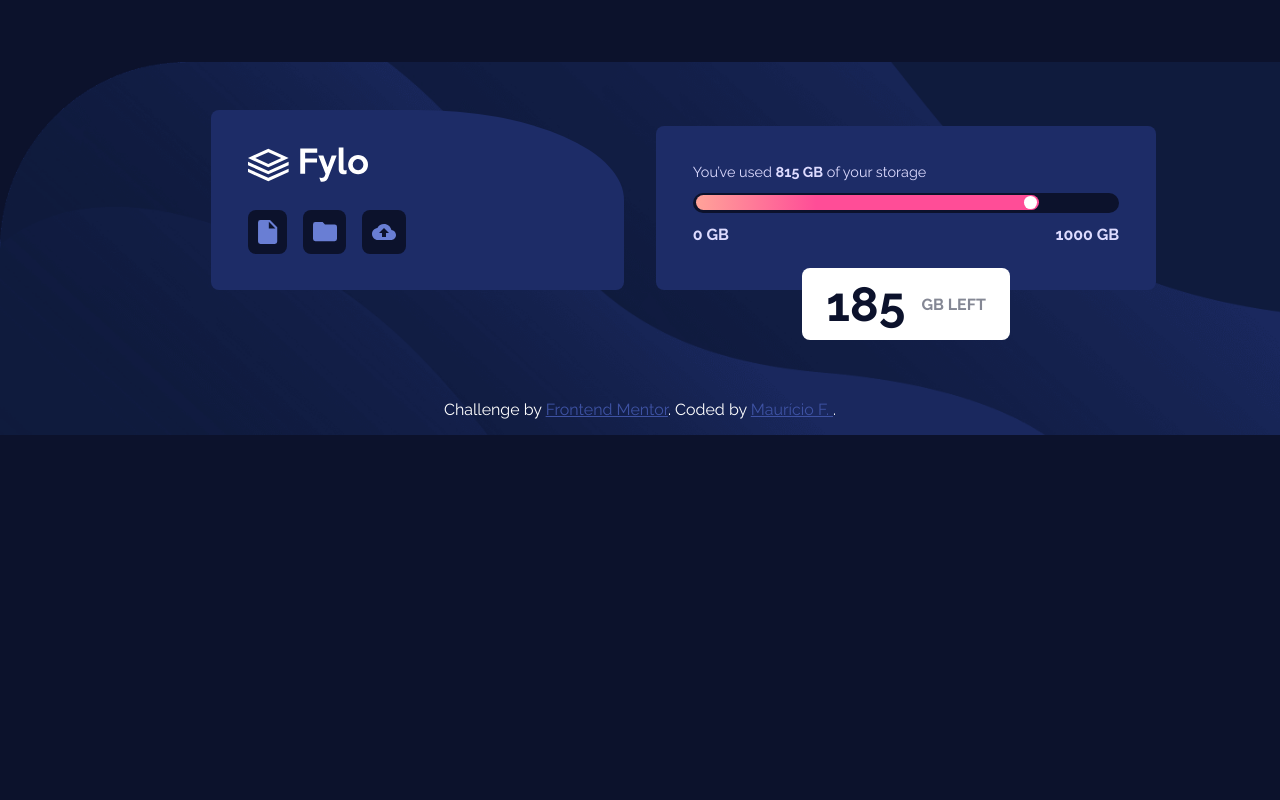
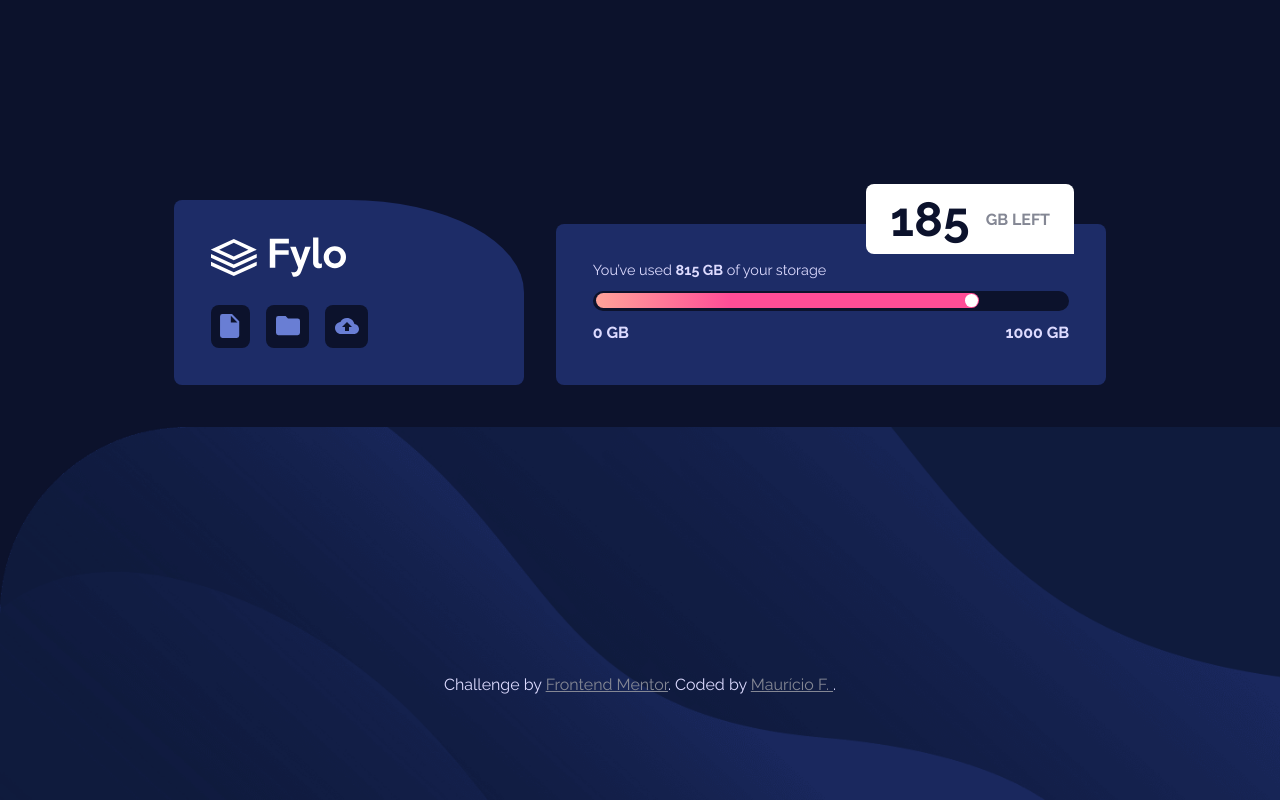
Before and after one commit to mauriciompf/Fylo-Data-Storage-Component, a plain HTML site: page index.html in a window 1280 px wide. Drawn offline with Linux system fonts and the light colour scheme.

Commit message:
Update style.css

```diff
--- a/assets/css/style.css
+++ b/assets/css/style.css
@@ -13,47 +13,32 @@
 }
 
 #page-wrap {
-    background-image: url("../images/bg-mobile.png");
-    background-color: var(--clr-neutral-very-dark-blue);
-    background-repeat: no-repeat;
-    background-position: center bottom;
-    background-size: contain;
+    display: grid;
+    place-items: center;
+    height: 100vh;
+    background: var(--clr-neutral-very-dark-blue) url("../images/bg-mobile.png") 100% 65%/cover no-repeat;
     font-family: 'Raleway', sans-serif;
+    overflow: hidden;
 }
 
 /* Main */
 #main {
     max-width: 1440px;
     width: 85%;
-    display: grid;
     margin: calc(110rem / 16) auto;
-    grid-template-columns: repeat(auto-fit, minmax(250px, 1fr));
-    grid-gap: 2rem;
-}
-
-@media (min-width: 915px) {
-    #page-wrap {
-        background-image: url("../images/bg-desktop.png");
-    }
-
-    #main {
-        width: 67%;
-    }
 }
 
 .box {
     background-color: var(--clr-neutral-dark-blue);
     padding: 2.3rem;
+    margin: 0 auto;
 }
 
 /* Box 1 */
 .box-one {
     border-radius: .5rem 50% .5rem .5rem;
+    width: min(100%, 350rem / 16);
 }
-
-    #img-logo {
-        max-width: calc(120rem / 16);
-    }
 
     /* Icons Box */
     .icons-box {
@@ -73,11 +58,12 @@
 /* Box 2 */
 .box-two {
     margin-top: 1rem; /* Space between boxes */
+    position: relative;
+
+    width: min(100%, 550rem / 16);
     border-radius: .5rem;
     color: var(--clr-neutral-pele-blue);
-    position: relative;
 }
-
 
 .progress-box,
 .box-two .span {
@@ -93,17 +79,6 @@
         font-size: .9rem;
     }
 
-
-    @media (min-width: 915px) {
-        .box-two {
-            width: 500px;
-        }
-
-        .box-two p {
-            text-align: left;
-        }
-    }
-
     .progress-box {
         min-width: 100%;
         height: 1.25rem;
@@ -116,7 +91,6 @@
     .progress-value {
         max-width: 81.5%;
         min-height: 100%;
-        display: block;
         background-image: linear-gradient(90deg, rgba(255,163,153,1) 0%, rgba(255,77,151,1) 35%);
         position: relative;
         border-radius: 1rem;
@@ -138,12 +112,12 @@
         justify-content: space-between;
     }
 
+    /* GB left */
     .center {
         display: grid;
         place-items: center;
     }
 
-    /* GB left */
     .float {
         display: flex;
         align-items: center;
@@ -153,6 +127,35 @@
         padding: .5rem 1.5rem;
         background-color: #fff;
         border-radius: .5rem;
+    }
+
+    .arrow {
+        display: none;
+    }
+
+    @media (min-width: 1100px) {
+        .center {
+            display: block;
+        }
+
+        .float {
+            right: 2rem;
+            top: calc(-40rem / 16);
+            bottom: calc(50rem / 16);
+            max-height: calc(70rem / 16);
+            border-radius: .5rem .5rem 0 .5rem;
+        }
+
+        .arrow {
+            display: block;
+            position: absolute;
+            background-color: #fff;
+            width: 20px;
+            height: 20px;
+            right: 0;
+            bottom: calc(-18rem / 16);
+            background: linear-gradient(to top right, transparent 50%, #fff 50%), center/cover;
+        }
     }
 
     .float .span {
@@ -172,10 +175,34 @@
 .attribution {
     font-size: 1rem;
     text-align: center;
-    color: #fff;
+    color: var(--clr-neutral-pele-blue);
     margin: 0 5rem 1rem 5rem;
 }
 
 .attribution a {
-    color: hsl(228, 45%, 44%);
+    color: var(--clr-neutral-grayish-blue);
 }
+
+@media (min-width: 1100px) {
+    #page-wrap {
+        background: var(--clr-neutral-very-dark-blue) url("../images/bg-desktop.png") no-repeat bottom/contain;
+    }
+
+    #main {
+        display: flex;
+        justify-content: center;
+        gap: 2rem;
+    }
+
+    .box {
+        margin: 0;
+    }
+
+    .box-two {
+        margin-top: 1.5rem;
+    }
+
+    .box-two p {
+        text-align: left;
+    }
+}
```
